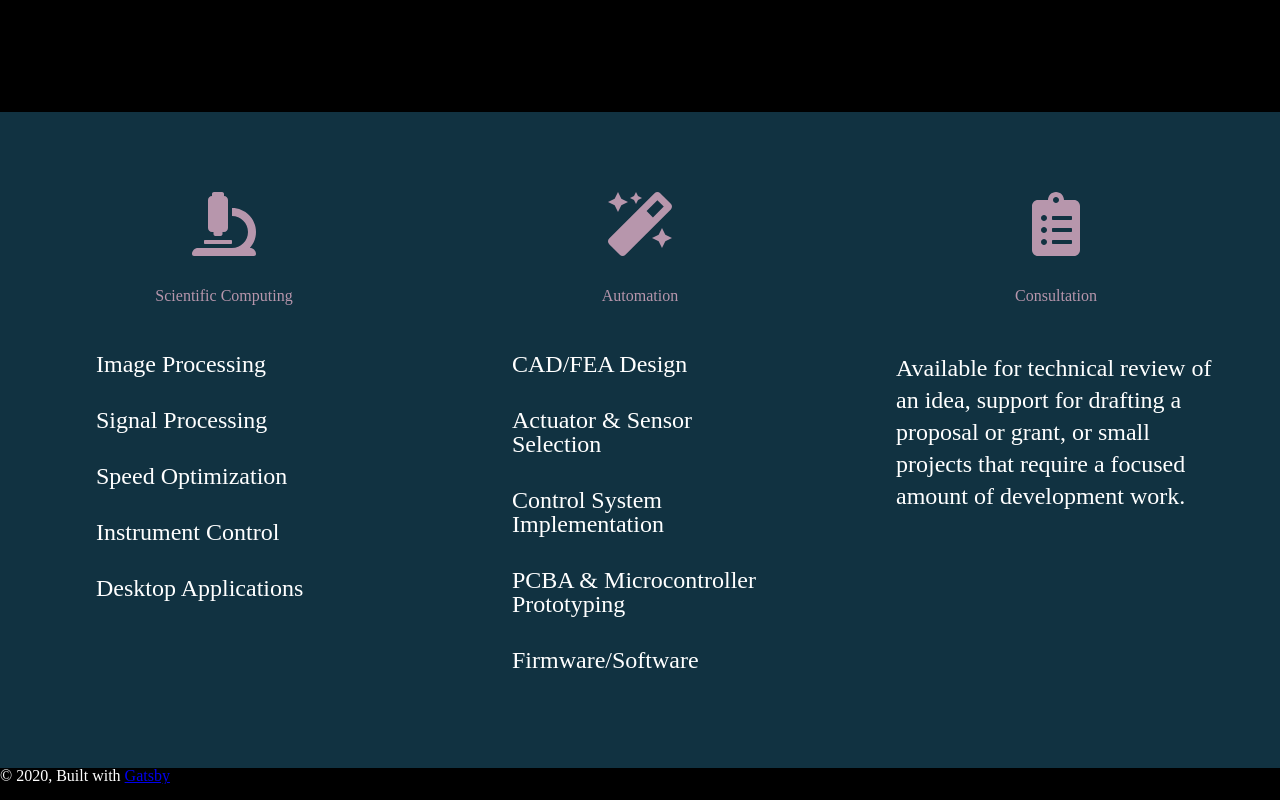
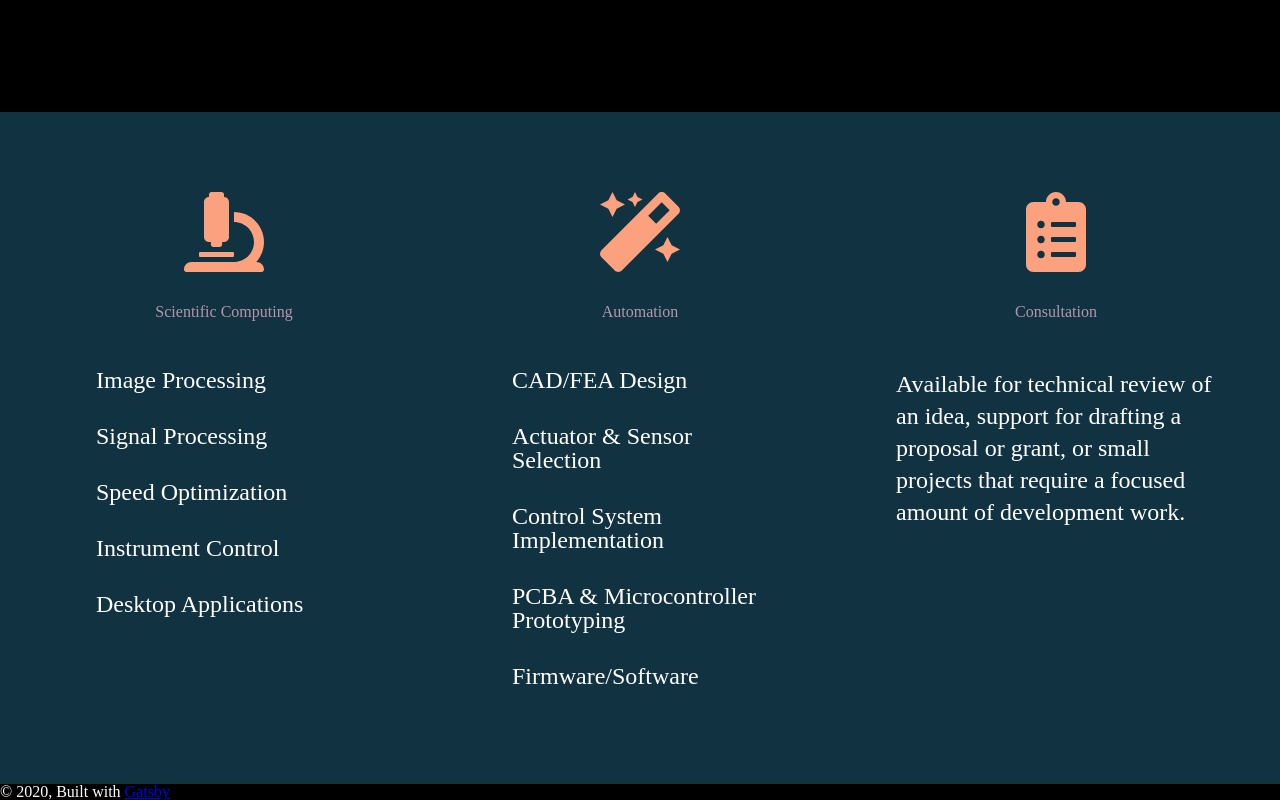
Before and after one commit to Euler-Sci/euler, a Gatsby site: page / in a window 1280 px wide. Shown: the part 1894-2694 px from the top of the page. Built offline with nearby package versions, Linux system fonts and the light colour scheme; Gatsby itself is replaced by a stand-in of ours; a web font is replaced by a local one.

Commit message:
Try sizing icons

```diff
--- a/src/pages/index.js
+++ b/src/pages/index.js
@@ -125,9 +125,8 @@ ul, p {
 }
 `
 const Icon = styled(FontAwesomeIcon)`
-font-size: 4rem;
 margin: 2rem;
-color: ${props => props.theme.lilac};
+color: ${props => props.theme.highlight};
 `
 
 /****************************************************************************/
@@ -157,6 +156,8 @@ const IndexPage = () => {
   useEffect(() => {
     window.addEventListener('scroll', onScroll);
   });
+
+  const iconSize = "5x";
 
   return (
     <Layout>
@@ -196,7 +197,7 @@ const IndexPage = () => {
         <CardsArrow className={cardsArrowActive ? 'open' : ''}/>
         <Cards>
           <Card>
-            <Icon icon={faMicroscope} />
+            <Icon icon={faMicroscope} size={iconSize} />
             <h1>Scientific Computing</h1>
             <ul>
               <li>Image Processing</li>
@@ -207,7 +208,7 @@ const IndexPage = () => {
             </ul>
           </Card>
           <Card>
-            <Icon icon={faMagic} />
+            <Icon icon={faMagic} size={iconSize} />
             <h1>Automation</h1>
             <ul>
               <li>CAD/FEA Design</li>
@@ -218,7 +219,7 @@ const IndexPage = () => {
             </ul>
           </Card>
           <Card>
-            <Icon icon={faClipboardList} />
+            <Icon icon={faClipboardList} size={iconSize} />
             <h1>Consultation</h1>
             <p>
               Available for technical review of an idea, support for drafting a
```
